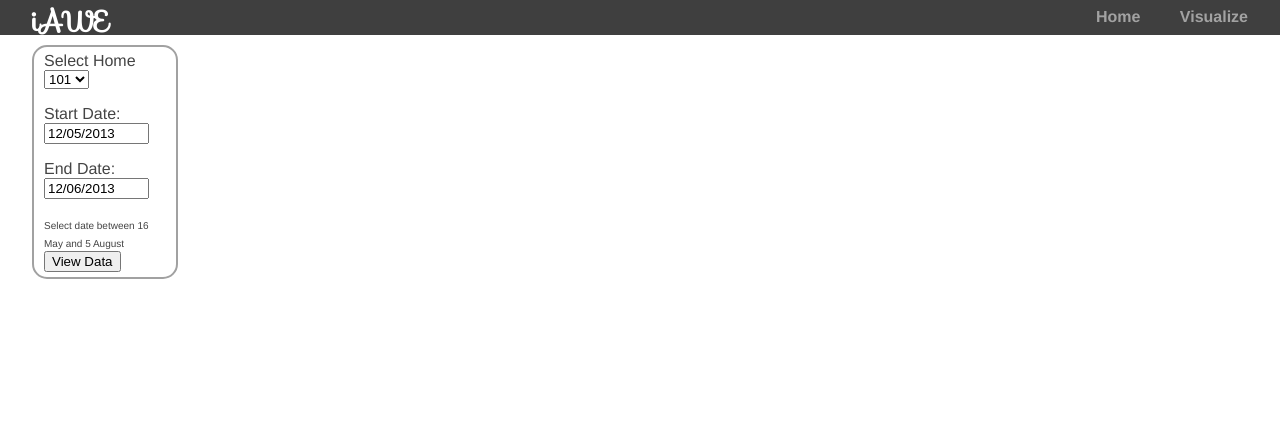
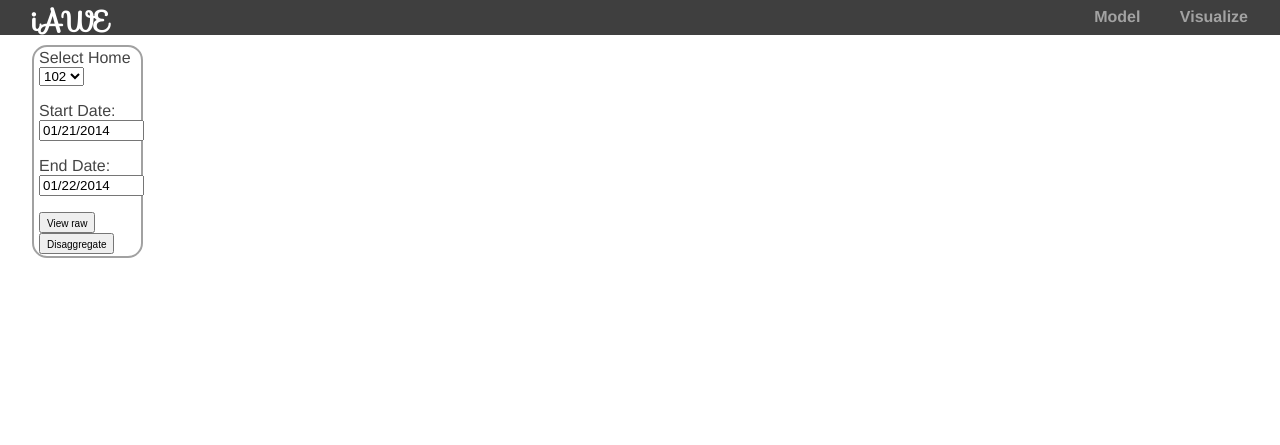
Before and after one commit to nipunbatra/iiit_disagg, a Flask app: page /visualize in a window 1280 px wide. Shown: the top 445 px of the page. Before the commit the page ends 279 px from the top, so only its background shows below. Run offline with Flask 2, Linux system fonts and the light colour scheme; some libraries are stand-ins or nearby versions.

Commit message:
added new fileso

```diff
--- a/examples/cli_disaggregate.py
+++ b/examples/cli_disaggregate.py
@@ -7,7 +7,7 @@ from nilmtk.sensors.electricity import MainsName, Measurement
 from nilmtk.disaggregate.co_1d import CO_1d
 
 FLAT_NUMBER = 101
-UUID = '273e1b0f-ef25-5918-ad67-efa56a834d6e'
+UUID = '9bcea73f-99ac-5508-87d5-95bbb2b500ce'
 START = 1387996200000
 END = 1388341800000
 DISAGG_FEATURE = Measurement('power', 'active')
@@ -20,6 +20,9 @@ smap_readings = smap.get_readings(UUID, START, END)
 
 # Transform to NILMTK Mains
 df = to_pd_series(smap_readings)
+
+# Downsample
+df = df.resample('1T')
 
 # Creating nilmtk building
 b = Building()
--- a/iiit_disagg/smap_interface.py
+++ b/iiit_disagg/smap_interface.py
@@ -74,4 +74,4 @@ class SMAP(object):
 
     def get_uuid(self, home_number):
         """Returns the UUID corresponding to a home"""
-        return '273e1b0f-ef25-5918-ad67-efa56a834d6e'
+        return '9bcea73f-99ac-5508-87d5-95bbb2b500ce'
--- /dev/null
+++ b/webapp/model/101.json
@@ -0,0 +1 @@
+{"ac_1":[0,400]}
--- /dev/null
+++ b/webapp/model/102.json
@@ -0,0 +1 @@
+{"AC_1":[0,1944],"Kettle_1":[0,860],"AC_2":[0,676],"Microwave_1":[0,1010],"TV_1":[0,80]}
--- /dev/null
+++ b/webapp/model/103.json
@@ -0,0 +1 @@
+{"ac_1":[0,100]}
--- /dev/null
+++ b/webapp/model/503.json
@@ -0,0 +1 @@
+{"stove_1":[0,1650],"geyser_1":[0,2200],"fridge_1":[0,160],"tv_1":[0,220]}
--- /dev/null
+++ b/webapp/model/702.json
@@ -0,0 +1 @@
+{"geyser_1":[0, 2200]}
--- /dev/null
+++ b/webapp/model/703.json
@@ -0,0 +1 @@
+{"geyser_1":[0, 2200]}
--- a/webapp/run.py
+++ b/webapp/run.py
@@ -1,16 +1,12 @@
 from flask import Flask, render_template, json, request
 import pandas as pd
 import numpy as np
-import matplotlib.pyplot as plt
-import matplotlib
+
 import json
-from mpltools import style
-from mpltools import layout
 import random
 import datetime
-import pytz
-import random
 import string
+import os
 from threading import Lock
 
 from iiit_disagg.smap_interface import SMAP
@@ -19,12 +15,14 @@ from nilmtk.building import Building
 from nilmtk.sensors.electricity import MainsName, Measurement
 from nilmtk.disaggregate.co_1d import CO_1d
 
-matplotlib.use('Agg')
-plt.ioff()
+MODEL_PATH = os.path.abspath("model")
+print MODEL_PATH
 
-style.use('ggplot')
-lock = Lock()
-
+UUID_MAPPING = {
+    "102": "9bcea73f-99ac-5508-87d5-95bbb2b500ce",
+    "503": "f2fcdc85-3b0c-54b7-a310-5153f8dd6ea0",
+    "703": "fe2cea88-400d-51c9-86af-1eef801d831a"
+}
 SMAP_URL = "http://nms.iiitd.edu.in:9102/"
 
 OFFSET = 0
@@ -68,8 +66,13 @@ def calculate_downsampling_frequency(df, threshold_points=15000):
 
 
 @app.route('/')
-def home():
-    return render_template('home.html')
+def index():
+    return render_template('visualize.html')
+
+
+@app.route('/model')
+def model():
+    return render_template('model.html')
 
 
 @app.route('/about')
@@ -82,6 +85,56 @@ def visualize():
     return render_template('visualize.html')
 
 
+@app.route('/view_model', methods=['POST'])
+def view_model():
+    data = json.loads(request.data)
+    home_number = data["home_number"]
+
+    path_to_file = os.path.join(MODEL_PATH, home_number + ".json")
+    # Check if model already exists
+    if os.path.isfile(path_to_file):
+        with open(path_to_file) as data_file:
+            model = json.load(data_file)
+        return json.dumps(model)
+    else:
+        return json.dumps({"error": "file"})
+
+
+@app.route('/save_model', methods=['POST'])
+def save_model():
+    data = json.loads(request.data)
+    home_number = data["home_number"]
+    model = data["model"]
+
+    path_to_file = os.path.join(MODEL_PATH, home_number + ".json")
+    with open(path_to_file, 'w+') as data_file:
+        data_file.write(model)
+        return json.dumps({"success": "true"})
+
+
+@app.route('/query_raw', methods=['POST'])
+def query_raw():
+    data = json.loads(request.data)
+    home_number = data["home_number"]
+    start_timestamp = data['start'] * 1000
+    end_timestamp = data['end'] * 1000
+
+    # Creating a SMAP interface
+    smap = SMAP(SMAP_URL)
+    uuid = UUID_MAPPING[str(home_number)]
+    smap_readings = smap.get_readings(uuid, start_timestamp, end_timestamp)
+
+    df = to_pd_series(smap_readings)
+
+    # Downsample
+    df = df.resample('1T').dropna()
+    df.rename(columns={"poweractive": "total"})
+
+    print pd_to_higcharts(df)
+
+    return pd_to_higcharts(df)
+
+
 @app.route('/query', methods=['POST'])
 def query():
     data = json.loads(request.data)
@@ -91,10 +144,13 @@ def query():
 
     # Creating a SMAP interface
     smap = SMAP(SMAP_URL)
-    uuid = smap.get_uuid(home_number)
+    uuid = UUID_MAPPING[str(home_number)]
     smap_readings = smap.get_readings(uuid, start_timestamp, end_timestamp)
 
     df = to_pd_series(smap_readings)
+
+    # Downsample
+    df = df.resample('1T').dropna()
 
     # Creating nilmtk building
     b = Building()
@@ -103,7 +159,8 @@ def query():
     # Instantiating CO disaggregator
     disaggregator = CO_1d()
     # Loading model
-    disaggregator.import_model('../examples/model.json')
+    path_to_file = os.path.join(MODEL_PATH, home_number + ".json")
+    disaggregator.import_model(path_to_file)
     # Perform disaggregation
     disaggregator.disaggregate(b)
     predictions = disaggregator.predictions
--- a/webapp/static/css/main.css
+++ b/webapp/static/css/main.css
@@ -83,13 +83,19 @@ h3 {
 
 #sidebar {
     float: left;
-    width: 10%;
+    width: 8%;
 }
 
 #container {
     float: right;
     width: 100%;
 }
+
+#container_raw {
+    float: right;
+    width: 100%;
+}
+
 
 #pichart {
     float: right;
--- a/webapp/templates/layout.html
+++ b/webapp/templates/layout.html
@@ -70,7 +70,7 @@
           </h1>
           <strong><nav>
             <ul class="menu">
-              <li><a href="{{ url_for('home') }}">Home</a></li>
+              <li><a href="{{ url_for('model') }}">Model</a></li>
               <li><a href="{{ url_for('visualize') }}">Visualize</a></li>
 
             </ul>
--- a/webapp/templates/visualize.html
+++ b/webapp/templates/visualize.html
@@ -4,7 +4,7 @@
 div #sidebar
 {
 border:2px solid #a1a1a1;
-padding:5px 10px;
+padding:2px 5px;
 border-radius:15px;
 }
 </style>
@@ -14,17 +14,18 @@ border-radius:15px;
 	<br/>
 	<select id="homes">
 
-  	<option>101</option>
   	<option>102</option>
- 	<option>103</option>
-  	<option>104</option>
-	</select>
+  	<option>503</option>
+  	<option>703</option>
+
+ 	</select>
 	<br/>
 
 	<p>Start Date: <input type="text" id="start_date" size="10"/></p>
 	<p>End Date: <input type="text" id="end_date" size="10"/></p>
-	<span id="hint" style="font-size:x-small;">Select date between 16 May and 5 August</span><br/>
-	<button type="button" id="query">View Data</button>
+	<button type="button" id="query_raw"><font size="1">View raw</font></button>
+	<button type="button" id="query"><font size="1">Disaggregate</font></button>
+
 
 	<br/>
 	<div id="loading"></div>
@@ -37,10 +38,11 @@ border-radius:15px;
 </div>
 
 </div>
-<div id="container" style="width:85%; height:400px;"></div>
+<div id="container_raw" style="width:80%; height:400px;"></div>
 
-<div id="pichart" style="width:85%; height:400px;"></div>
-<div id="pie_container" style="width:70%; height:200px;"></div>
+<div id="container" style="width:80%; height:400px;"></div>
+
+<div id="pichart" style="width:80%; height:400px;"></div>
 
 
 <script type="text/javascript">
@@ -50,8 +52,8 @@ border-radius:15px;
 
   $("#start_date").datepicker();
   $("#end_date").datepicker();
-  $("#start_date").val('12/05/2013');
-  $("#end_date").val('12/06/2013');
+  $("#start_date").val('01/21/2014');
+  $("#end_date").val('01/22/2014');
 
   function createPieChart(data,title_text) {
   	chart = new Highcharts.Chart({
@@ -97,10 +99,10 @@ border-radius:15px;
 
 }
 
-  function createAreaChart(series,title_text) {
+  function createAreaChart(series,title_text,container_id) {
   	chart = new Highcharts.Chart({
   		chart : {
-  			renderTo : 'container',
+  			renderTo : container_id,
   			type : 'area',
   			marginRight : 130,
   			marginBottom : 25,
@@ -171,13 +173,45 @@ function datetime_to_epoch(datetime)
 	return epoch;
 }
 
+$("#query_raw").click(function() {
+
+	$("#loading").show();
+	$("#container").hide();
+	$("#container_raw").hide();
+
+	$("#pichart").hide();
+	$("#loading-div-background").show();
+
+	var start=datetime_to_epoch($("#start_date").val());
+	var end=datetime_to_epoch($("#end_date").val());
+	var home=$( "#homes option:selected" ).text();
+
+		var qu={"start":start,"end":end,"home_number":home};
+
+		$.ajax({
+			type: "POST",
+			async: true,
+			contentType: "application/json; charset=utf-8",
+			url: "/query_raw",
+			data: JSON.stringify(qu),
+			success: function (data) {
+
+			     $("#loading-div-background").hide();
+
+			    createAreaChart(data["timeseries"],"Aggregate consumption","container_raw");
+			    $("#container_raw").show();
+			},
+			dataType: "json"
+		});
+	});
+
 $("#query").click(function() {
 
 
-
-	$("#loading").show();
+	$("#container_raw").hide();
 	$("#container").hide();
 	$("#pichart").hide();
+	$("#loading").show();
 	$("#loading-div-background").show();
 
 
@@ -198,8 +232,9 @@ $("#query").click(function() {
 
 			     $("#loading-div-background").hide();
 
-			    createAreaChart(data["timeseries"],"Disaggregated consumption");
-			    createPieChart(data["pie"],"Consumption Breakdown");
+			    createAreaChart(data["timeseries"],"Disaggregated consumption","container");
+			    createPieChart(data["pie"],"Consumption Breakdown by Energy");
+			    $("#container_raw").show();
 			    $("#container").show();
 			    $("#pichart").show();
 			},
```
Also changed, not shown: webapp/templates/home.html (deleted, +0 -39 lines), webapp/templates/model.html (added, +93 -0 lines), webapp/static/css/images/ring.gif (added).
